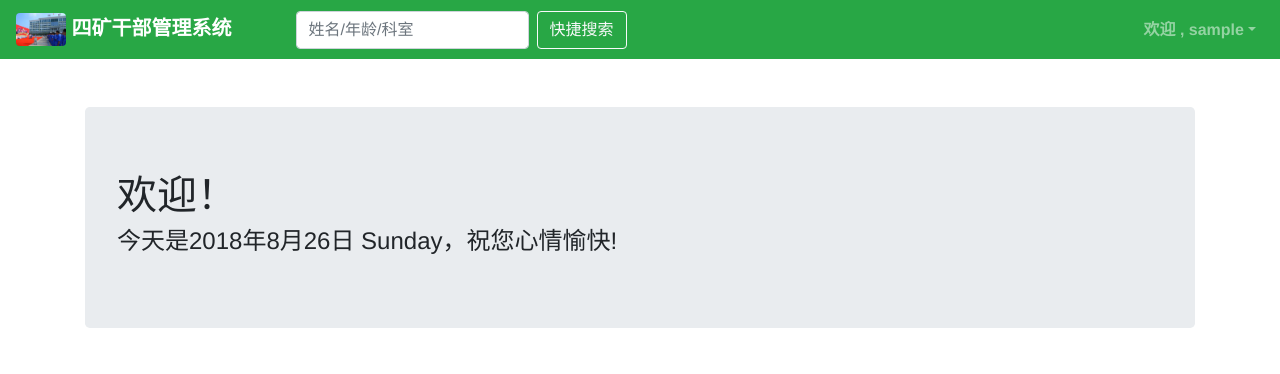
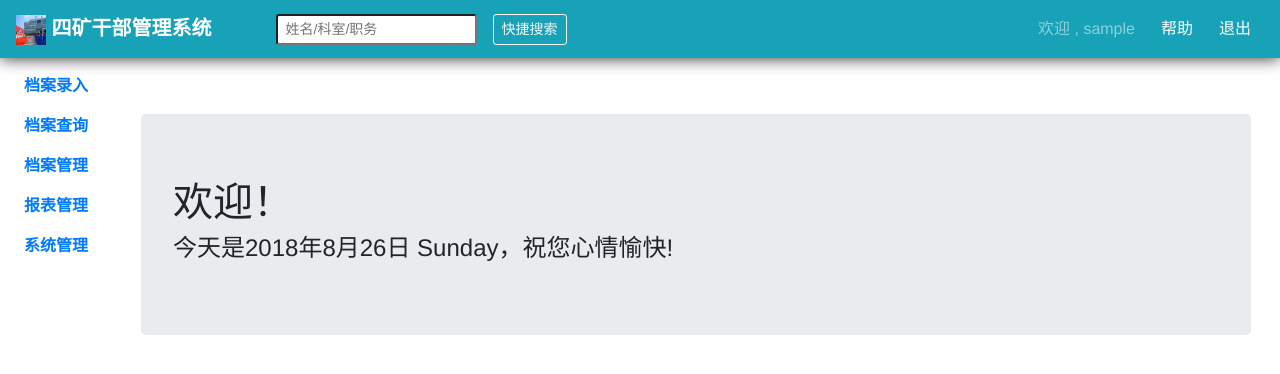
Before and after one commit to Ggzzhh/ore4, a Flask app: page / in a window 1280 px wide. Shown: the top 374 px of the page. Run offline with Flask 2, Linux system fonts and the light colour scheme; the visitor is signed in with stand-in values (Sample User, id 1); data comes from the database, SQL or seed files in the repository; some libraries are stand-ins or nearby versions.

Commit message:
登录功能开发完毕

```diff
--- /dev/null
+++ b/app/static/css/leftnav.css
@@ -0,0 +1,3 @@
+.leftnav ul {
+    color: #0f0f0f;
+}
--- a/app/static/css/login.css
+++ b/app/static/css/login.css
@@ -60,7 +60,7 @@ body{
 
 .box-body .content .title {
     min-height: 100px;
-    font-size: 2em;
+    font-size: 2rem;
 }
 
 .box-body #submit {
@@ -108,6 +108,9 @@ body{
     .box-body .content{
         width: 100%;
     }
+    .box-body .content .title {
+        font-size: 1.5rem;
+    }
     .footer {
         display: none;
     }
--- a/app/static/css/main.css
+++ b/app/static/css/main.css
@@ -6,8 +6,8 @@ html, body {
     font-family: "Helvetica Neue", Helvetica, Arial, sans-serif;
 }
 
-h2 a {
-    text-decoration: none;
+body a:hover {
+    text-decoration: none;!important;
     cursor: pointer;
 }
 
@@ -22,3 +22,8 @@ ul, ol {
     padding: 0;
     min-height: 650px;
 }
+
+.navbar {
+    box-shadow: 0 0 15px 0 rgba(0,0,0,.85);
+    transition: all 250ms;
+}
--- a/app/templates/base.html
+++ b/app/templates/base.html
@@ -9,6 +9,7 @@
 	<meta name="author" content="Ggzzhh" />
 	<meta http-equiv="X-UA-Compatible" content="IE=edge">
 	{{ render_static('css', 'css/main.css') }}
+	{{ render_static('css', 'css/leftnav.css') }}
 	{{ render_static('css', 'css/sweetalert2.min.css') }}
 	<link rel="stylesheet" href="https://cdn.bootcss.com/font-awesome/4.7.0/css/font-awesome.min.css">
 	<link rel="shortcut icon" href="/static/image/favicon.ico" type="image/x-icon"/>
@@ -26,10 +27,10 @@
 	</div>
 </noscript>
 {% block nav %}
-	<nav class="navbar navbar-expand-md bg-success navbar-dark">
+	<nav class="navbar navbar-expand-md bg-info navbar-dark">
 		<a href="#" class="navbar-brand">
 			<img src="{{ url_for('static', filename='image/1.jpg') }}"
-				 width="50" height="50" class="img-fluid rounded">
+				 width="30" height="30" class="d-inline-block align-center">
 			{{ config.SYSTEMNAME|default('人力资源管理系统') }}
 		</a>
 
@@ -41,25 +42,29 @@
 
 
 		<div class="collapse navbar-collapse" id="collapsibleNavbar">
-			<form class="form-inline ml-5 mr-auto">
-				<input class="form-control mr-sm-2" type="search"
-					   placeholder="姓名/年龄/科室" aria-label="Search">
-				<button class="btn btn-outline-light my-2 my-sm-0"
+			<form class="form-inline ml-lg-5 mr-auto">
+				<input class="form-control-sm mr-sm-2 my-2 my-lg-0" type="search"
+					   placeholder="姓名/科室/职务" aria-label="Search">
+				<button class="btn btn-sm btn-outline-light my-2 my-sm-0 ml-2"
 						type="submit">快捷搜索</button>
 			</form>
 			<ul class="navbar-nav">
-				<li class="nav-item dropdown">
-					<a href="#" class="nav-link dropdown-toggle"
-					   id="navbarDropdown" role="button"
-					   data-toggle="dropdown" aria-haspopup="true"
-					   aria-expanded="true">
-						欢迎 , {{ current_user.username }}</a>
-					<div class="dropdown-menu" aria-labelledby="navbarDropdown">
-						<a href="#" class="dropdown-item">修改密码</a>
-						<a href="{{ url_for('v1.logout' ,
+				<li class="nav-item">
+					<span class="navbar-text btn">
+						欢迎 , {{ current_user.username }}
+					</span>
+				</li>
+				<li class="nav-item">
+					<span class="navbar-text btn">
+						<a href="#" class=""> 帮助</a>
+					</span>
+				</li>
+				<li class="nav-item">
+					<span class="navbar-text btn">
+					<a href="{{ url_for('v1.logout' ,
 						username=current_user.username) }}"
-						   class="dropdown-item" id="logout">注销</a>
-					</div>
+					   class=""> 退出</a>
+					</span>
 				</li>
 			</ul>
 		</div>
@@ -68,9 +73,18 @@
 {% endblock %}
 <main>
 	{% block content %}
-		{% block page_content %}
+		<main class="d-flex">
+			<div class="p-2 leftnav">
+				{% block leftnav %}
+					{% include "leftnav.html" %}
+				{% endblock %}
+			</div>
+			<div class="p-2 flex-grow-1">
+				{% block page_content %}{% endblock %}
+			</div>
 
-		{% endblock %}
+		</main>
+
 	{% endblock %}
 	<footer class="text-center">
 		{% block footer %}
--- a/app/templates/index.html
+++ b/app/templates/index.html
@@ -5,6 +5,9 @@
 	<link rel="stylesheet"
 		  href="{{ url_for('static', filename='css/index.css') }}"
 		  type="text/css">
+{% endblock %}
+{% block leftnav %}
+	{{ super() }}
 {% endblock %}
 {% block page_content %}
 	<div class="container">
--- /dev/null
+++ b/app/templates/leftnav.html
@@ -0,0 +1,70 @@
+<ul class="nav flex-column">
+	<li class="nav-item">
+		<a href="#input-data" class="nav-link" data-toggle="collapse"
+		   role="button" aria-expanded="false" aria-controls="input-data">
+			档案录入
+		</a>
+		<div class="collapse" id="input-data">
+			<div class="d-flex flex-column">
+				<a href="#" class="">干部新增</a>
+				<a href="#" class="">批量导入</a>
+			</div>
+		</div>
+	</li>
+	<li class="nav-item">
+		<a href="#input-search" class="nav-link" data-toggle="collapse"
+		   role="button" aria-expanded="false" aria-controls="input-search">
+			档案查询
+		</a>
+		<div class="collapse" id="input-search">
+			<div class="d-flex flex-column">
+				<a href="#" class="">所有档案</a>
+				<a href="#" class="">按姓名查询</a>
+				<a href="#" class="">按年龄查询</a>
+				<a href="#" class="">按职务查询</a>
+				<a href="#" class="">按单位查询</a>
+				<a href="#" class="">按学历查询</a>
+				<a href="#" class="">按职称查询</a>
+			</div>
+		</div>
+	</li>
+	<li class="nav-item">
+		<a href="#input-manage" class="nav-link" data-toggle="collapse"
+		   role="button" aria-expanded="false" aria-controls="input-manage">
+			档案管理
+		</a>
+		<div class="collapse" id="input-manage">
+			<div class="d-flex flex-column">
+				<a href="#" class="">职位调动</a>
+				<a href="#" class="">离职登记</a>
+			</div>
+		</div>
+	</li>
+	<li class="nav-item">
+		<a href="#table-manage" class="nav-link" data-toggle="collapse"
+		   role="button" aria-expanded="false" aria-controls="table-manage">
+			报表管理
+		</a>
+		<div class="collapse" id="table-manage">
+			<div class="d-flex flex-column">
+				<a href="#" class="">干部花名册</a>
+				<a href="#" class="">干部任免审批表</a>
+				<a href="#" class="">任免审批呈报表</a>
+			</div>
+		</div>
+	</li>
+	<li class="nav-item">
+		<a href="#system-manage" class="nav-link" data-toggle="collapse"
+		   role="button" aria-expanded="false" aria-controls="system-manage">
+			系统管理
+		</a>
+		<div class="collapse" id="system-manage">
+			<div class="d-flex flex-column">
+				<a href="#" class="">用户管理</a>
+				<a href="#" class="">职务管理</a>
+				<a href="#" class="">参数设置</a>
+				<a href="#" class="">修改密码</a>
+			</div>
+		</div>
+	</li>
+</ul>
```
